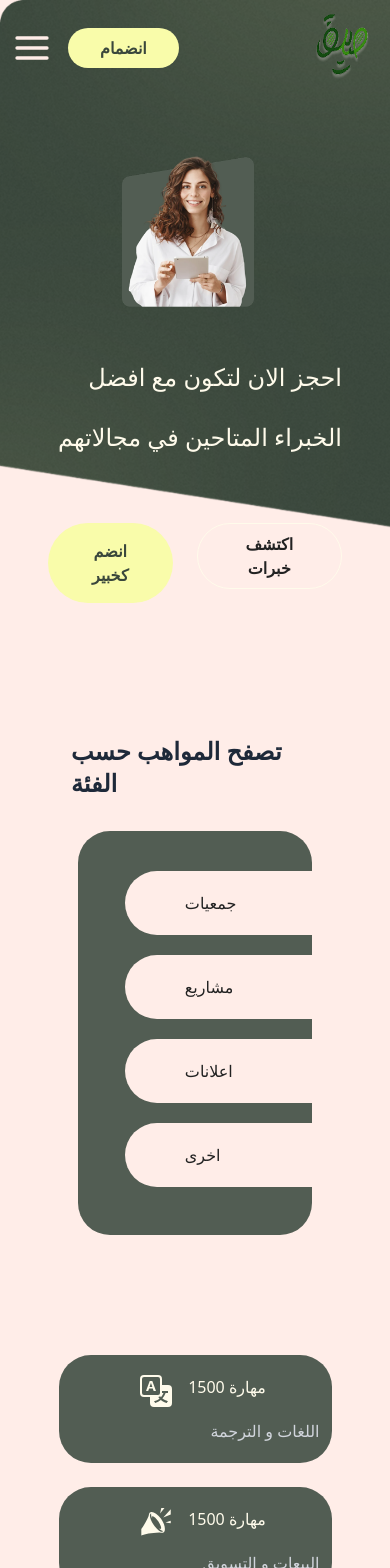
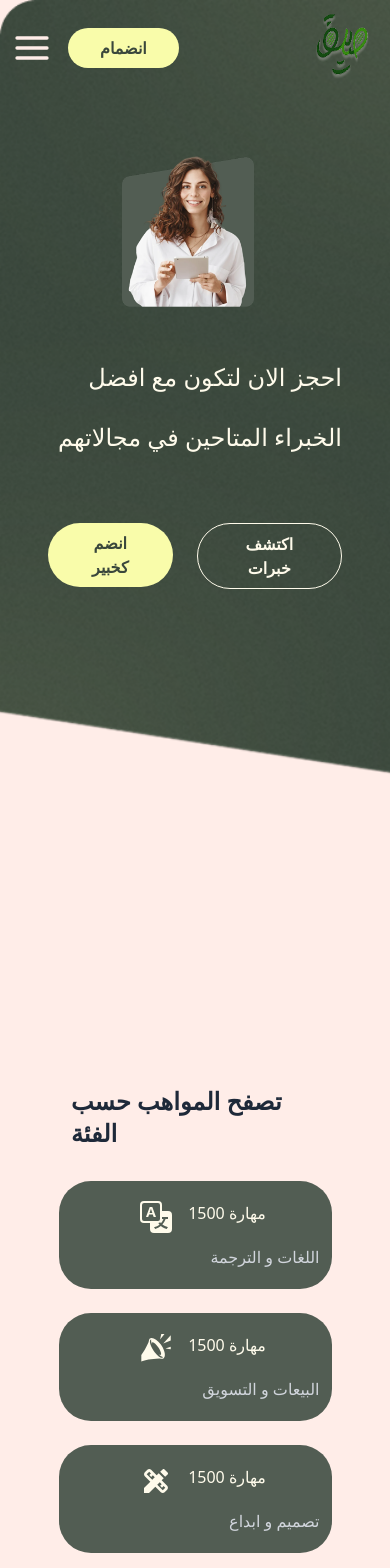
Before and after one commit to BishoyLabib7/sdyk, a React (Vite) app: page / in a window 390 px wide. Shown: the top 1568 px of the page. Built offline with nearby package versions, Linux system fonts and the light colour scheme.

Commit message:
Recent changes to the hero and categories section

```diff
--- a/src/App.jsx
+++ b/src/App.jsx
@@ -15,6 +15,10 @@ function App() {
   }
 
   return (
+    <>
+      {isLoading ? (
+        <Loading />
+      ) : (
         <BrowserRouter>
           <Routes>
             <Route element={<AppLayout />}>
@@ -23,6 +27,8 @@ function App() {
             <Route path="*" element={<NotFound />} />
           </Routes>
         </BrowserRouter>
+      )}
+    </>
   );
 }
 
--- a/src/components/AppLayout.jsx
+++ b/src/components/AppLayout.jsx
@@ -7,7 +7,7 @@ import Hero from "../feathers/home/Hero";
 export default function AppLayout() {
   return (
     <div className="w-full h-screen ">
-      <header className="bg-[url(/background-hero.png)] bg-no-repeat bg-cover md:mx-8 md:mt-8">
+      <header className="bg-[url(/background-hero.png)] bg-no-repeat bg-cover md:mx-8 md:mt-8 lg:h-screen h-[120vh]">
         <Navbar /> <Hero />
       </header>
       <Outlet />
--- a/src/feathers/home/Categories.jsx
+++ b/src/feathers/home/Categories.jsx
@@ -61,36 +61,7 @@ export default function Categories() {
           <p className=" text-gray-600 lg:block hidden">&#8592; التخصصات </p>
         </Link>
       </div>
-      <div className="w-full flex lg:flex-row-reverse flex-col flex-wrap items-center justify-start gap-30 ">
-        <div className="lg:w-[10%] w-[60%] py-10 bg-[#525D53] rounded-4xl lg:rounded-r-none ">
-          <div className=" flex lg:flex-col md:flex-row-reverse flex-col items-end lg:justify-start justify-center gap-3">
-            <Link
-              to="groups"
-              className="bg-[#ffede8] w-[80%] rounded-tl-4xl rounded-bl-4xl  py-5 lg:px-10 md:px-5 px-15 text-[#222222] mb-2 cursor-pointer "
-            >
-              جمعيات
-            </Link>
-            <Link
-              to="projects"
-              className="bg-[#ffede8] w-[80%] rounded-tl-4xl rounded-bl-4xl  py-5 llg:px-10 md:px-5 px-15  text-[#222222] mb-2 cursor-pointer "
-            >
-              مشاريع
-            </Link>
-            <Link
-              to="ads"
-              className="bg-[#ffede8] w-[80%] rounded-tl-4xl rounded-bl-4xl  py-5 llg:px-10 md:px-5 px-15  text-[#222222] mb-2 cursor-pointer "
-            >
-              اعلانات
-            </Link>
-            <Link
-              to="other"
-              className="bg-[#ffede8] w-[80%] rounded-tl-4xl rounded-bl-4xl  py-5 llg:px-10 md:px-5 px-15  text-[#222222] mb-2 cursor-pointer "
-            >
-              اخرى
-            </Link>
-          </div>
-        </div>
-        <div className="w-[70%] grid md:grid-cols-4  gap-6">
+      <div className="w-[70%] grid md:grid-cols-4 gap-6">
         {Category.map((category, index) => (
           <CategoryCard
             key={index}
@@ -101,6 +72,5 @@ export default function Categories() {
         ))}
       </div>
     </div>
-    </div>
   );
 }
--- a/src/feathers/home/Hero.jsx
+++ b/src/feathers/home/Hero.jsx
@@ -16,13 +16,13 @@ export default function Hero() {
 
           <div className="flex md:flex-row-reverse gap-6" flex-col>
             <Link to="/signup">
-              <Button text="انضم كخبير" style="py-4" />
+              <Button text="انضم كخبير" />
             </Link>
             <Link to="/services">
               <Button
                 text="اكتشف خبرات"
                 type="secounder"
-                style="hover:bg-[#5bbb7b61] md:text-amber-50 text-[#222222]"
+                style="hover:bg-[#5bbb7b61] text-amber-50 text-[#222222] "
               />
             </Link>
           </div>
--- a/src/styles/index.css
+++ b/src/styles/index.css
@@ -1,4 +1,5 @@
 @import "tailwindcss";
+
 body {
   background-color: #ffede8;
 }
@@ -7,5 +8,5 @@ body {
   position: relative;
   background-size: cover;
   background-position: top;
-  clip-path: polygon(0 21%, 100% 0, 100% 100%, 0% 100%);
+  clip-path: polygon(0 20%, 100% 0, 100% 100%, 0% 100%);
 }
```
Lines whose indentation alone changed are shown as unchanged.
